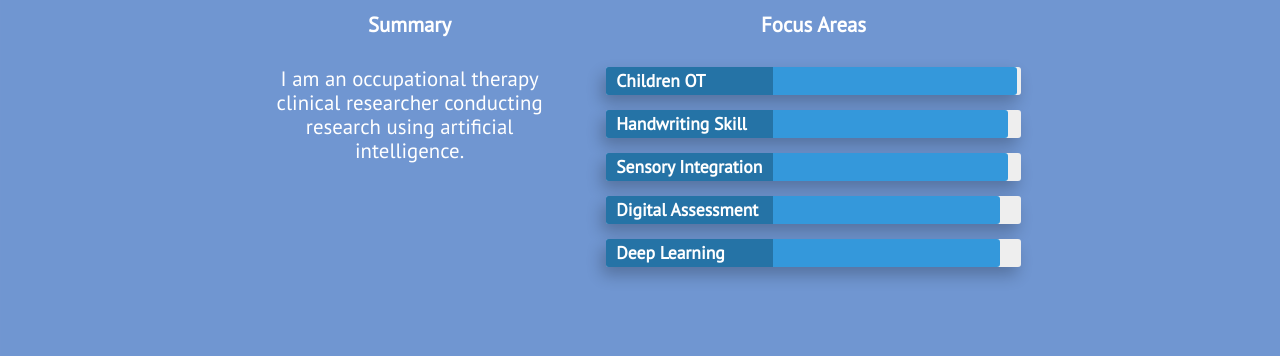
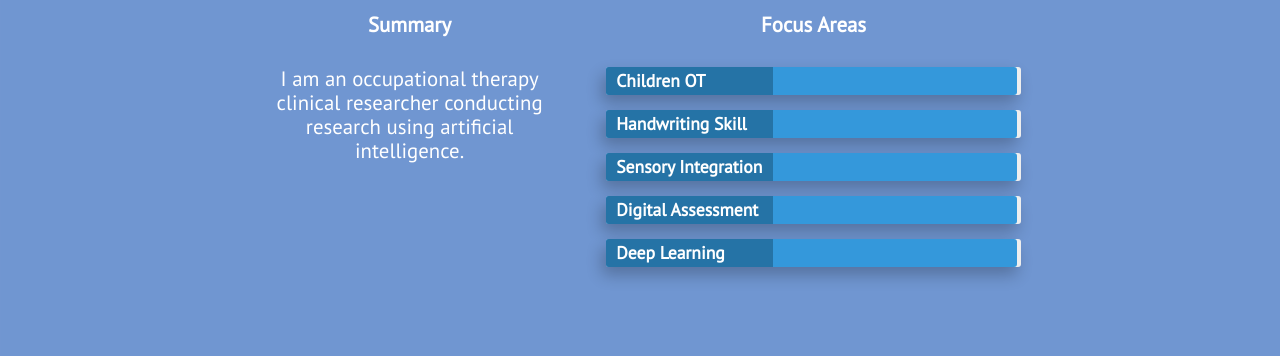
Before and after one commit to KANGSURA/KANGSURA, a Jekyll site: the page built from index.html, in a window 1280 px wide. Shown: the part 2331-2687 px from the top of the page. Built offline with Jekyll 4.4.1, drawn with Linux system fonts in a browser that asks for light colours; nearby versions of some CDN libraries.

Commit message:
Update skills.html

```diff
--- a/_includes/skills.html
+++ b/_includes/skills.html
@@ -18,23 +18,23 @@
                             <div class="skillbar-bar" style="background: #3498db;"></div>
                         </div> <!-- End Skill Bar -->
 
-                        <div class="skillbar clearfix " data-percent="97%">
+                        <div class="skillbar clearfix " data-percent="99%">
                             <div class="skillbar-title" style="background: #2980b9;"><span>Handwriting Skill</span></div>
                             <div class="skillbar-bar" style="background: #3498db;"></div>
                         </div> <!-- End Skill Bar -->
 
-                        <div class="skillbar clearfix " data-percent="97%">
+                        <div class="skillbar clearfix " data-percent="99%">
                             <div class="skillbar-title" style="background: #2980b9;"><span>Sensory Integration</span></div>
                             <div class="skillbar-bar" style="background: #3498db"></div>
                         </div> <!-- End Skill Bar -->
 
 
-                        <div class="skillbar clearfix " data-percent="95%">
+                        <div class="skillbar clearfix " data-percent="99%">
                             <div class="skillbar-title" style="background: #2980b9;"><span>Digital Assessment</span></div>
                             <div class="skillbar-bar" style="background: #3498db;"></div>
                         </div> <!-- End Skill Bar -->
 
-                        <div class="skillbar clearfix " data-percent="95%">
+                        <div class="skillbar clearfix " data-percent="99%">
                             <div class="skillbar-title" style="background: #2980b9;"><span>Deep Learning</span></div>
                             <div class="skillbar-bar" style="background: #3498db;"></div>
                         </div> <!-- End Skill Bar -->
```
